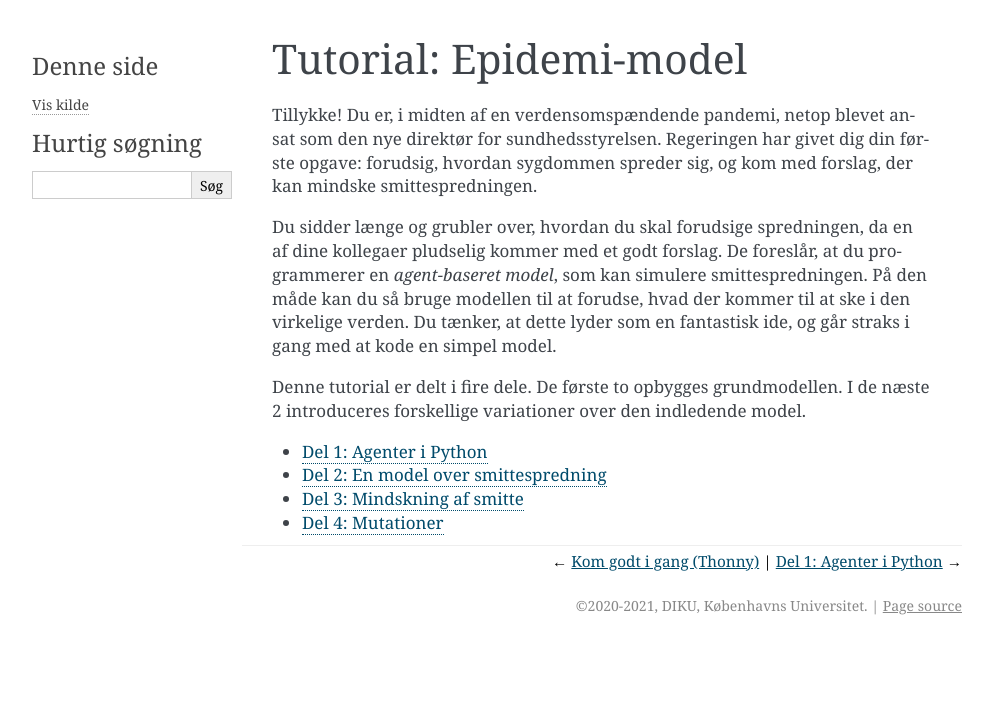
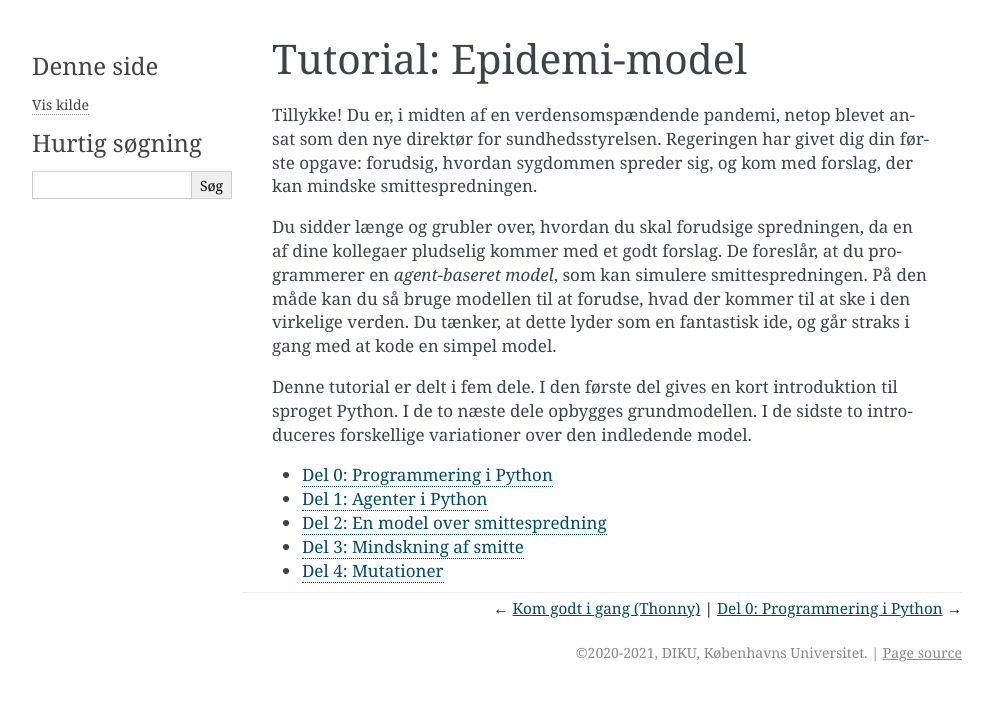
Before and after one commit to DatalogiForAlle/AgentsPy, a Sphinx documentation site: the page built from docs/source/epidemi.rst, in a window 1280 px wide. Shown: the top 701 px of the page, without its empty margins (148-1141 px from the left). Built offline with Sphinx 7.4.7, drawn with Linux system fonts in a browser that asks for light colours.

Commit message:
Added an introductory part 0 to the epidemic tutorial

```diff
--- a/docs/source/epidemi.rst
+++ b/docs/source/epidemi.rst
@@ -14,13 +14,14 @@ til at forudse, hvad der kommer til at ske i den virkelige verden. Du
 tænker, at dette lyder som en fantastisk ide, og går straks i gang med
 at kode en simpel model.
 
-Denne tutorial er delt i fire dele. De første to opbygges
-grundmodellen. I de næste 2 introduceres forskellige variationer over
-den indledende model.
+Denne tutorial er delt i fem dele. I den første del gives en kort introduktion
+til sproget Python. I de to næste dele opbygges grundmodellen. I de sidste to
+introduceres forskellige variationer over den indledende model.
 
 .. toctree::
    :maxdepth: 1
 
+   epidemi/epidemi_del0
    epidemi/epidemi_del1
    epidemi/epidemi_del2
    epidemi/epidemi_del3
```
Also changed, not shown: docs/source/epidemi/epidemi_del0.rst (added, +53 -0 lines).
